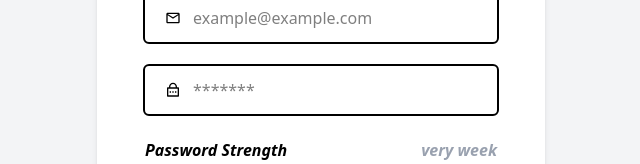
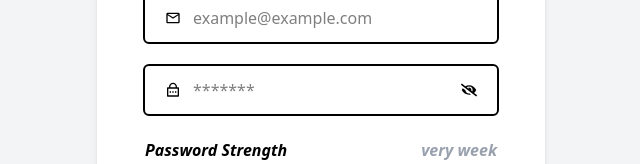
Before and after one commit to Mdyeachen/01.-Authontication, a React (Vite) app in the folder client/: page /signup in a window 1280 px wide. Shown: the part 287-451 px from the top of the page, without its empty margins (319-959 px from the left). Built offline with nearby package versions, Linux system fonts and the light colour scheme.

Commit message:
working on here

```diff
--- a/client/src/component/input.tsx
+++ b/client/src/component/input.tsx
@@ -1,14 +1,21 @@
-import React from "react";
+import React, { useState } from "react";
+import { FaEye } from "react-icons/fa";
+import { FaEyeSlash } from "react-icons/fa";
 
 interface InputProps extends React.InputHTMLAttributes<HTMLInputElement> {
   icon?: React.ElementType;
 }
 
 const Input: React.FC<InputProps> = ({ icon: Icon, ...props }) => {
+  const [showPassword, setShowPassword ] = useState(false);
+  const inputType = props.type === "password" ? (showPassword ? "text" : "password") : props.type;
   return (
     <div className="relative flex items-center gap-2">
       {Icon && <Icon className="absolute left-5 top-1/2 -translate-y-1/2"/>}
-      <input {...props} className="border-0 w-full outline-2 rounded focus:border-gray-400 focus:ring-4 focus:ring-green-950 focus:rounded py-3 pl-12 pr-5" />
+      <input {...props} className="border-0 w-full outline-2 rounded focus:border-gray-400 focus:ring-4 focus:ring-green-950 focus:rounded py-3 pl-12 pr-5" type={inputType} />
+      {inputType === "password" && (
+        <button onClick={() => setShowPassword(!showPassword)} className="absolute right-5 top-1/2 -translate-y-1/2">{!showPassword ? <FaEyeSlash /> : <FaEye/>}</button>
+      )}
     </div>
   );
 };
```
